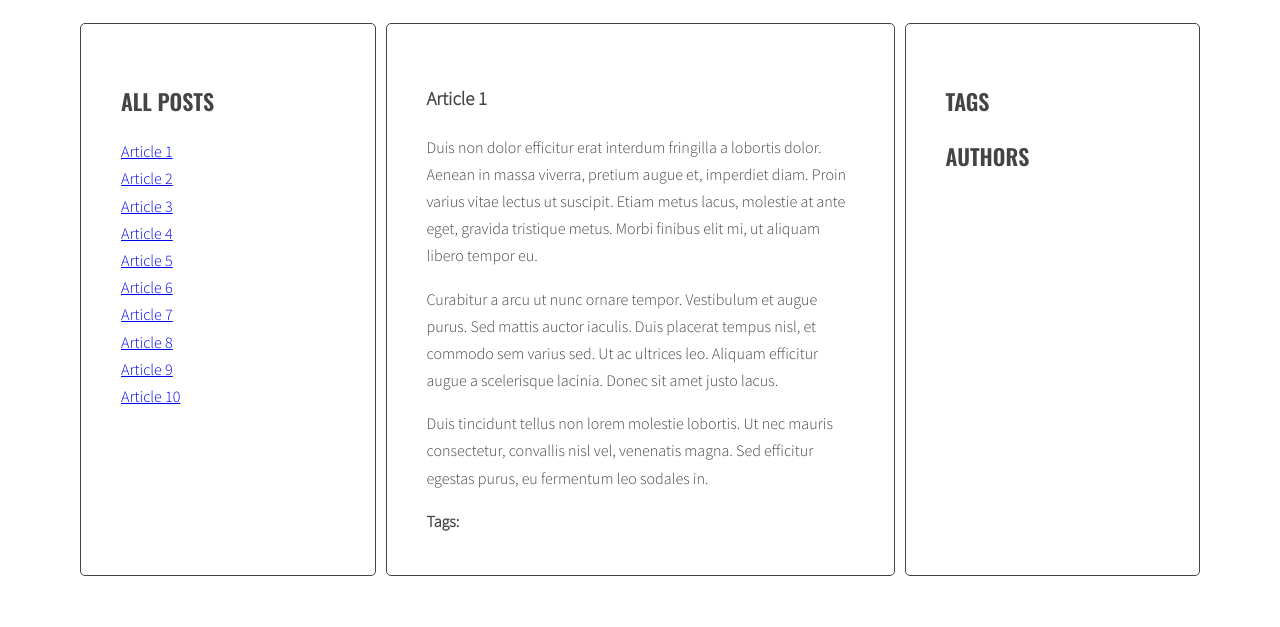
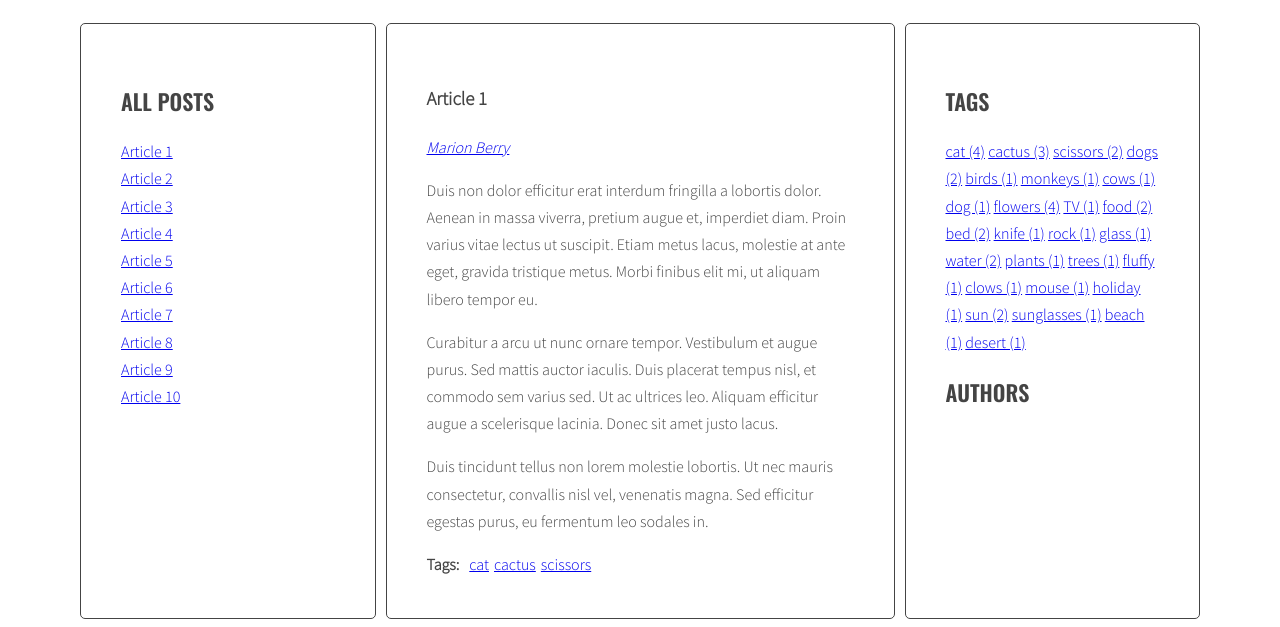
Before and after one commit to karolinamruk/javascript-blog, a website: page index.html in a window 1280 px wide. Shown: the part 220-847 px from the top of the page. Before the commit the page ends 804 px from the top, so only its background shows below. Drawn offline with nearby package versions, Linux system fonts and the light colour scheme.

Commit message:
Generate links to a list of tags and count their occurrences.

```diff
--- a/js/script.js
+++ b/js/script.js
@@ -6,12 +6,12 @@
     optTitleListSelector = '.titles',
     optArticleTagsSelector = '.post-tags .list',
     optArticleAuthorSelector = '.post-author',
-    optTagsListSelector = '.tags .list';
+    optTagsListSelector = '.sidebar .list.tags';
 
   const titleClickHandler = function (event) {
     event.preventDefault();
     const clickedElement = this;
-    console.log('Link was clicked!');
+    // console.log('Link was clicked!');
 
     /* [DONE] remove class 'active' from all article links  */
 
@@ -25,7 +25,7 @@
 
     clickedElement.classList.add('active');
 
-    console.log('clicedElement:', clickedElement);
+    // console.log('clicedElement:', clickedElement);
 
     /* [DONE] remove class 'active' from all articles */
 
@@ -38,12 +38,12 @@
     /* [DONE] get 'href' attribute from the clicked link */
 
     const articleSelector = clickedElement.getAttribute('href');
-    console.log(articleSelector);
+    // console.log(articleSelector);
 
     /* [DONE] find the correct article using the selector (value of 'href' attribute) */
 
     const targetArticle = document.querySelector(articleSelector);
-    console.log(targetArticle);
+    // console.log(targetArticle);
 
     /* [DONE] add class 'active' to the correct article */
 
@@ -83,7 +83,7 @@
 
       /* insert link into titleList */
       html = html + linkHTML;
-      console.log(html);
+      // console.log(html);
     }
     titleList.innerHTML = html;
 
@@ -97,8 +97,8 @@
   generateTitleLinks();
 
   function generateTags() {
-    /* [NEW] create a new variable allTags with an empty array */
-    let allTags = [];
+    /* [NEW] create a new variable allTags with an empty object */
+    let allTags = {};
     /* [DONE] find all articles */
     const articles = document.querySelectorAll(optArticleSelector);
 
@@ -112,11 +112,11 @@
 
       /* [DONE] get tags from data-tags attribute */
       const articleTags = article.getAttribute('data-tags');
-      console.log(articleTags);
+      // console.log(articleTags);
 
       /* [DONE] split tags into array */
       const articleTagsArray = articleTags.split(' ');
-      console.log(articleTagsArray);
+      // console.log(articleTagsArray);
 
       /* [DONE] START LOOP: for each tag */
       for (let tag of articleTagsArray) {
@@ -125,13 +125,16 @@
 
         /* [DONE]  add generated code to html variable */
         html = html + tagHtml;
-        console.log(html);
+
         /* [NEW] check if this link is NOT already in allTags */
-        if (allTags.indexOf(linkHTML) == -1) {
-          /* [NEW] add generated code to allTags array */
-          allTags.push(linkHTML);
+        if (!allTags[tag]) {
+          /* [NEW] add tag to allTags object */
+          allTags[tag] = 1;
+        } else {
+          allTags[tag]++;
         }
 
+        // console.log(linkHTML);
         /* [DONE] END LOOP: for each tag */
       }
       /* [DONE] insert HTML of all the links into the tags wrapper */
@@ -141,8 +144,19 @@
     /* [NEW] find list of tags in right column */
     const tagList = document.querySelector(optTagsListSelector);
 
-    /* [NEW] add html from allTags to tagList */
-    tagList.innerHTML = allTags.join(' ');
+    /* [NEW] create variable for all links HTML code */
+    let allTagsHTML = '';
+
+    /* [NEW] START LOOP: for each tag in allTags: */
+    for (let tag in allTags) {
+      /* [NEW] generate code of a link and add it to allTagsHTML */
+      allTagsHTML +=
+        '<a href="#tag-' + tag + '">' + tag + ' (' + allTags[tag] + ')</a> ';
+    }
+    /* [NEW] END LOOP: for each tag in allTags: */
+
+    /*[NEW] add HTML from allTagsHTML to tagList */
+    tagList.innerHTML = allTagsHTML;
   }
 
   generateTags();
@@ -211,7 +225,7 @@
       const authorWrapper = article.querySelector(optArticleAuthorSelector);
 
       // /* [DONE] make html variable with empty string */
-      // let html = '';
+      let html = '';
 
       /* [DONE] get author from post-author attribute */
       const articleAuthor = article.getAttribute('data-author');
@@ -222,7 +236,7 @@
 
       /* [DONE] add generated code to html variable */
       html = html + authorHtml;
-      console.log(html);
+      // console.log(html);
 
       /* [DONE] insert HTML of the link into the author wrapper */
       authorWrapper.innerHTML = html;
--- a/sass/style.scss
+++ b/sass/style.scss
@@ -125,3 +125,7 @@ body {
     margin: 0 10px 0 0;
   }
 }
+
+.list.list-horizontal li {
+  margin-right: 5px;
+}
```
Also changed, not shown: css/style.css, 1 other file.
